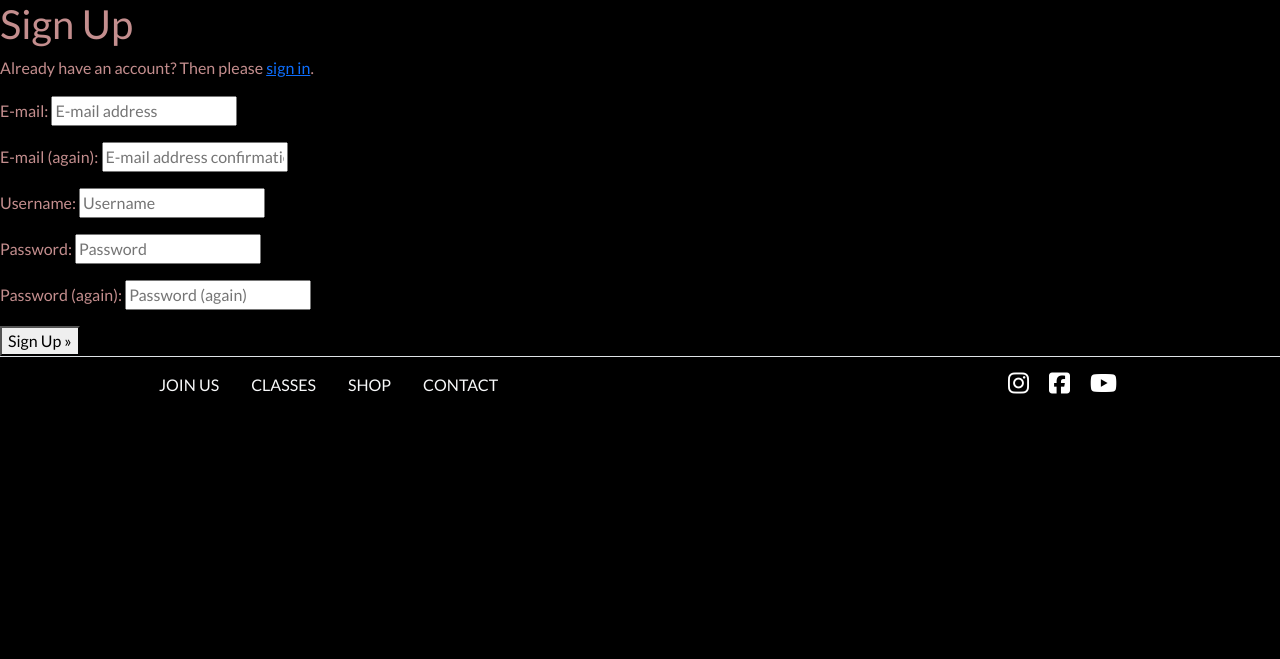
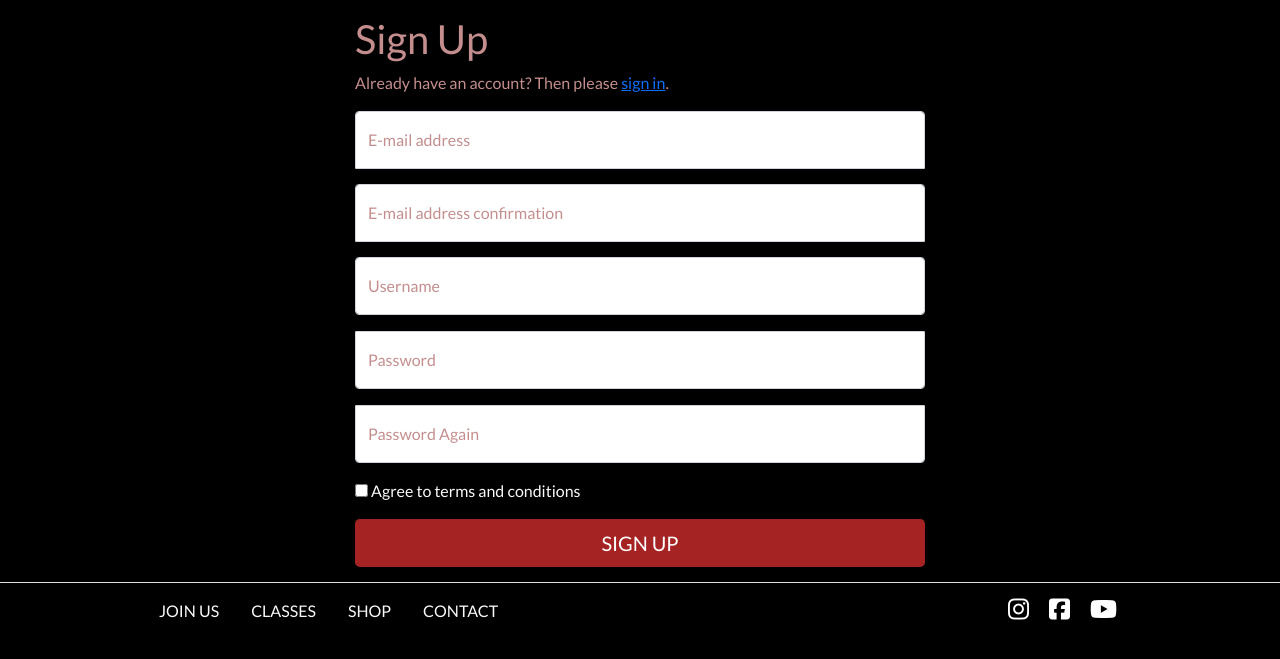
Before and after one commit to Code-Institute-Submissions/DinaPapsujevica-MP4-Boxing-gym_NovResub, a Django app: page /accounts/signup/ in a window 1280 px wide. Shown: the part 56-715 px from the top of the page. Run offline with Django 3.2, Linux system fonts and the light colour scheme; some libraries are stand-ins or nearby versions.

Commit message:
design fix on signup

```diff
--- a/templates/allauth/account/signup.html
+++ b/templates/allauth/account/signup.html
@@ -5,17 +5,54 @@
 {% block head_title %}{% trans "Signup" %}{% endblock %}
 
 {% block content %}
-<h1>{% trans "Sign Up" %}</h1>
 
-<p>{% blocktrans %}Already have an account? Then please <a href="{{ login_url }}">sign in</a>.{% endblocktrans %}</p>
+<main class="form-signin">
+  <h1>{% trans "Sign Up" %}</h1>
+  <p>{% blocktrans %}Already have an account? Then please <a href="{{ login_url }}">sign in</a>.{% endblocktrans %}</p>
+  {% if form.errors %}
+    {% for field in form %}
+        {% for error in field.errors %}
+            <div class="alert alert-error">
+                <strong style="color: red;">{{ error|escape }}</strong>
+            </div>
+        {% endfor %}
+    {% endfor %}
+        {% for error in form.non_field_errors %}
+            <div class="alert alert-error">
+                <strong style="color: red;">{{ error|escape }}</strong>
+            </div>
+        {% endfor %}
+    {% endif %}
+  <form class="signup" id="signup_form" method="post" action="{% url 'account_signup' %}">
+  {% csrf_token %}
+    <div class="form-floating mb-3">
+      <input type="email" name="email" class="form-control" id="floatingInput" aria-describedby="emailHelp" placeholder="E-mail address">
+      <label for="floatingInput">E-mail address</label>
+    </div>
+    <div class="form-floating mb-3">
+      <input type="email" name="email2" class="form-control" id="floatingInput" aria-describedby="emailHelp" placeholder="E-mail address confirmation">
+      <label for="floatingInput">E-mail address confirmation</label>
+    </div>
+    <div class="form-floating mb-3">
+      <input type="text" name="username" class="form-control" id="floatingInput" aria-describedby="emailHelp" placeholder="Username">
+      <label for="floatingInput">Username</label>
+    </div>
+    <div class="form-floating mb-3">
+      <input type="password" name="password1" class="form-control" id="floatingInput" placeholder="Password">
+      <label for="floatingInput">Password</label>
+    </div>
+    <div class="form-floating mb-3">
+      <input type="password" name="password2" class="form-control" id="floatingPassword" placeholder="Password Again">
+      <label for="floatingPassword">Password Again</label>
+    </div>
 
-<form class="signup" id="signup_form" method="post" action="{% url 'account_signup' %}">
-  {% csrf_token %}
-  {{ form.as_p }}
-  {% if redirect_field_value %}
-  <input type="hidden" name="{{ redirect_field_name }}" value="{{ redirect_field_value }}" />
-  {% endif %}
-  <button type="submit">{% trans "Sign Up" %} &raquo;</button>
+    <div class="checkbox mb-3 text-light">
+      <label>
+        <input type="checkbox" value="remember-me"> Agree to terms and conditions
+      </label>
+    </div>
+    <button type="submit" class="w-100 btn btn-lg btn-combo text-uppercase">Sign Up</button>
 </form>
+</main>
 
 {% endblock %}
```
Also changed, not shown: boxing_gym/settings.py (+7 -0 lines), db.sqlite3.
